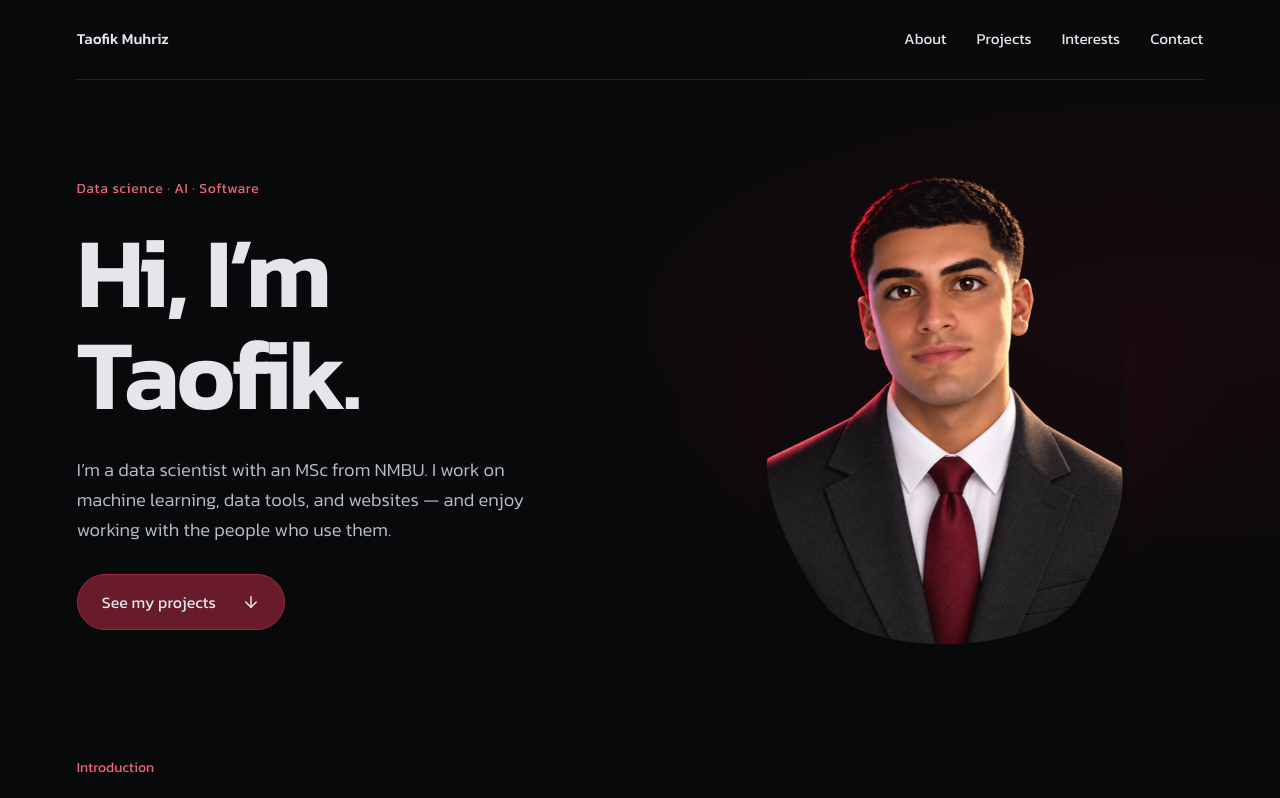
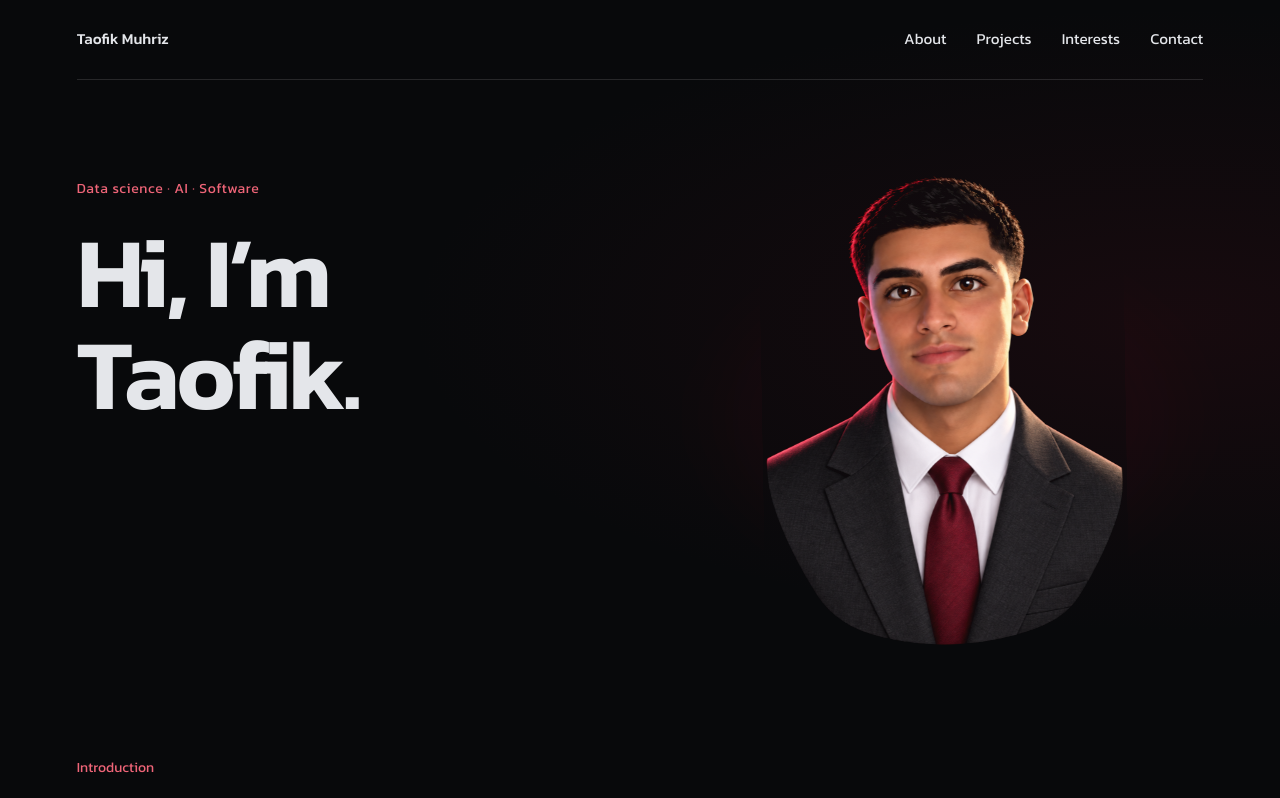
Before and after one commit to TaoM29/motion-website-portfolio, a React (Vite) app: page / in a window 1280 px wide. Shown: the top 798 px of the page. Built offline with nearby package versions, Linux system fonts and the light colour scheme.

Commit message:
Sequence introduction typing and project link reveal

```diff
--- a/app/globals.css
+++ b/app/globals.css
@@ -32,6 +32,7 @@ p, h1, h2, h3 { margin: 0; }
 .typing-cursor.is-finished { animation: cursor-fade .65s ease-out forwards; }
 @keyframes cursor-blink { 0%, 100% { opacity: 1; } 50% { opacity: .15; } }
 @keyframes cursor-fade { 0%, 20% { opacity: 1; } 100% { opacity: 0; } }
+.typed-paragraph, .typed-paragraph .typed-output { width: 100%; white-space: normal; padding-right: .35em; }
 .hero-summary { max-width: 455px; margin-top: 30px; }
 .hero-summary > p { font-size: 1.15rem; line-height: 1.65; font-weight: 300; color: #b9bdc7; }
 .round-link { display: inline-flex; align-items: center; gap: 26px; background: #681b2a; border: 1px solid #9d2b40; border-radius: 50px; padding: 15px 24px; font-size: 1rem; transition: background .2s, transform .2s; }
--- a/app/page.tsx
+++ b/app/page.tsx
@@ -78,14 +78,14 @@ function Portrait({ progress }: { progress: MotionValue<number> }) {
   </div>;
 }
 
-function TypedLine({ text, delay, pace, className = '' }: { text: string; delay: number; pace: number; className?: string }) {
+function TypedLine({ text, delay, pace, className = '', enabled = true, onSettled }: { text: string; delay: number; pace: number; className?: string; enabled?: boolean; onSettled?: () => void }) {
   const reducedMotion = useReducedMotion();
   const [count, setCount] = useState(0);
   const [started, setStarted] = useState(false);
   const characters = Array.from(text);
 
   useEffect(() => {
-    if (reducedMotion) return;
+    if (reducedMotion || !enabled) return;
     let timeout = 0;
     let current = 0;
     setCount(0);
@@ -94,32 +94,45 @@ function TypedLine({ text, delay, pace, className = '' }: { text: string; delay:
       setStarted(true);
       current += 1;
       setCount(current);
-      if (current < text.length) timeout = window.setTimeout(tick, pace * 1000);
+      if (current < Array.from(text).length) timeout = window.setTimeout(tick, pace * 1000);
     };
     timeout = window.setTimeout(tick, delay * 1000);
     return () => window.clearTimeout(timeout);
-  }, [text, delay, pace, reducedMotion]);
+  }, [text, delay, pace, reducedMotion, enabled]);
 
   const visibleCount = reducedMotion ? characters.length : count;
   const complete = visibleCount >= characters.length;
   return <span className={`typed-line ${className}`} aria-hidden="true" data-complete={complete}>
     <span className="typed-placeholder">{text}</span>
-    <span className="typed-output">{characters.slice(0, visibleCount).join('')}{started && !reducedMotion && <span className={`typing-cursor${complete ? ' is-finished' : ''}`} />}</span>
+    <span className="typed-output">{characters.slice(0, visibleCount).join('')}{started && !reducedMotion && <span className={`typing-cursor${complete ? ' is-finished' : ''}`} onAnimationEnd={event => { if (event.animationName === 'cursor-fade') onSettled?.(); }} />}</span>
   </span>;
 }
 
-function IntroductionTitle() {
+function IntroductionTitle({ onSettled }: { onSettled: () => void }) {
   const firstName = portfolio.name.split(' ')[0];
   return <div className="hero-title">
     <p className="eyebrow"><span className="sr-only">Data science, AI, Software</span><TypedLine text="Data science · AI · Software" delay={0.15} pace={0.025} /></p>
     <h1 aria-label={`Hi, I’m ${firstName}.`}>
       <TypedLine text="Hi, I’m" delay={0.9} pace={0.085} className="typed-greeting" />
-      <TypedLine text={`${firstName}.`} delay={1.65} pace={0.115} className="typed-name" />
+      <TypedLine text={`${firstName}.`} delay={1.65} pace={0.115} className="typed-name" onSettled={onSettled} />
     </h1>
   </div>;
 }
 
+function IntroductionSummary({ enabled }: { enabled: boolean }) {
+  const reducedMotion = useReducedMotion();
+  const [settled, setSettled] = useState(false);
+  const showProjects = reducedMotion || settled;
+  return <div className="hero-summary">
+    <p><span className="sr-only">{portfolio.introduction}</span><TypedLine text={portfolio.introduction} delay={0.12} pace={0.014} className="typed-paragraph" enabled={enabled} onSettled={() => setSettled(true)} /></p>
+    <motion.div className="hero-action" inert={!showProjects} aria-hidden={!showProjects} initial={reducedMotion ? false : { opacity: 0, y: 14 }} animate={showProjects ? { opacity: 1, y: 0 } : { opacity: 0, y: 14 }} transition={{ duration: 0.65, ease: revealEase }}>
+      <a className="round-link" href="#projects">See my projects <ArrowDown size={18} aria-hidden="true" /></a>
+    </motion.div>
+  </div>;
+}
+
 function Hero() {
+  const [titleSettled, setTitleSettled] = useState(false);
   const hero = useRef<HTMLElement>(null);
   const { scrollYProgress } = useScroll({ target: hero, offset: ['start start', 'end start'] });
   return <section className="hero" id="top" ref={hero}>
@@ -129,11 +142,8 @@ function Hero() {
     </nav>
     <div className="hero-content">
       <div className="hero-copy">
-        <IntroductionTitle />
-        <Reveal className="hero-summary" delay={0.2} distance={16}>
-          <p>{portfolio.introduction}</p>
-          <a className="round-link" href="#projects">See my projects <ArrowDown size={18} aria-hidden="true" /></a>
-        </Reveal>
+        <IntroductionTitle onSettled={() => setTitleSettled(true)} />
+        <IntroductionSummary enabled={titleSettled} />
       </div>
       <Portrait progress={scrollYProgress} />
     </div>
```
